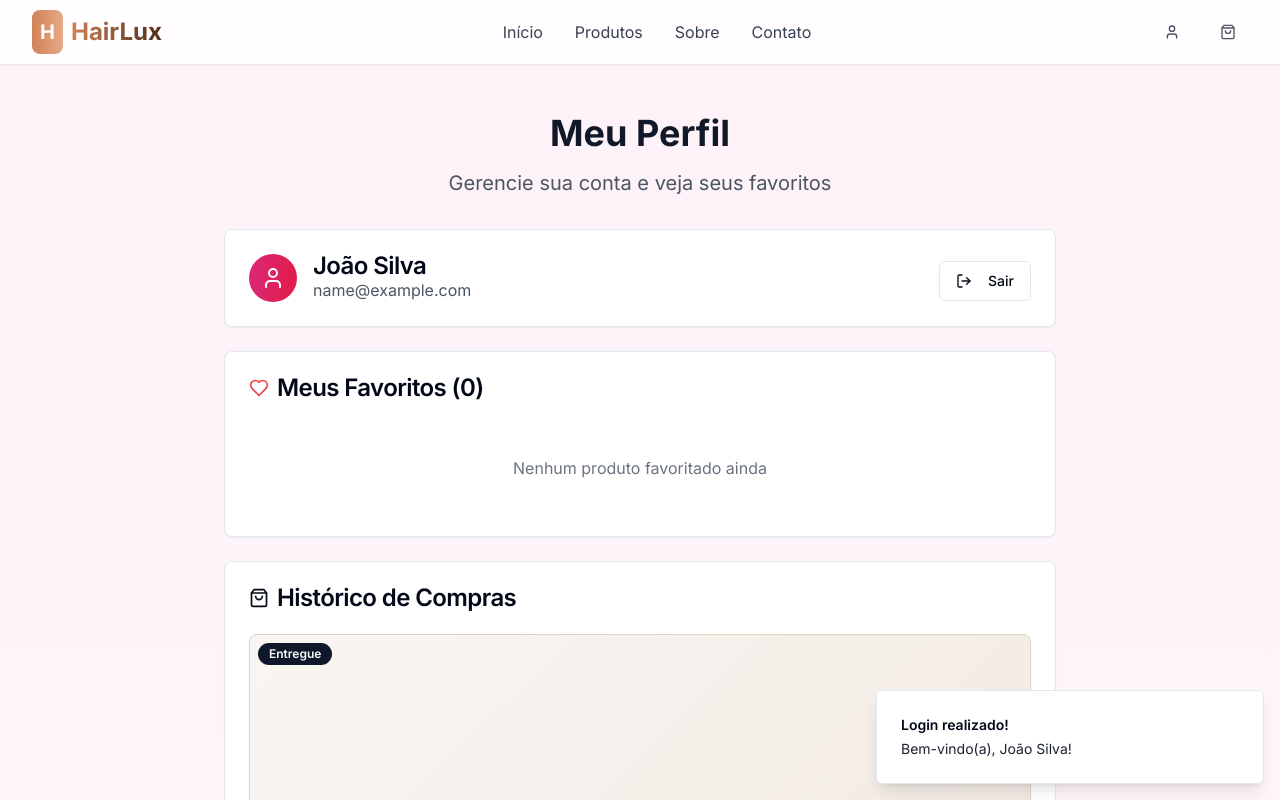
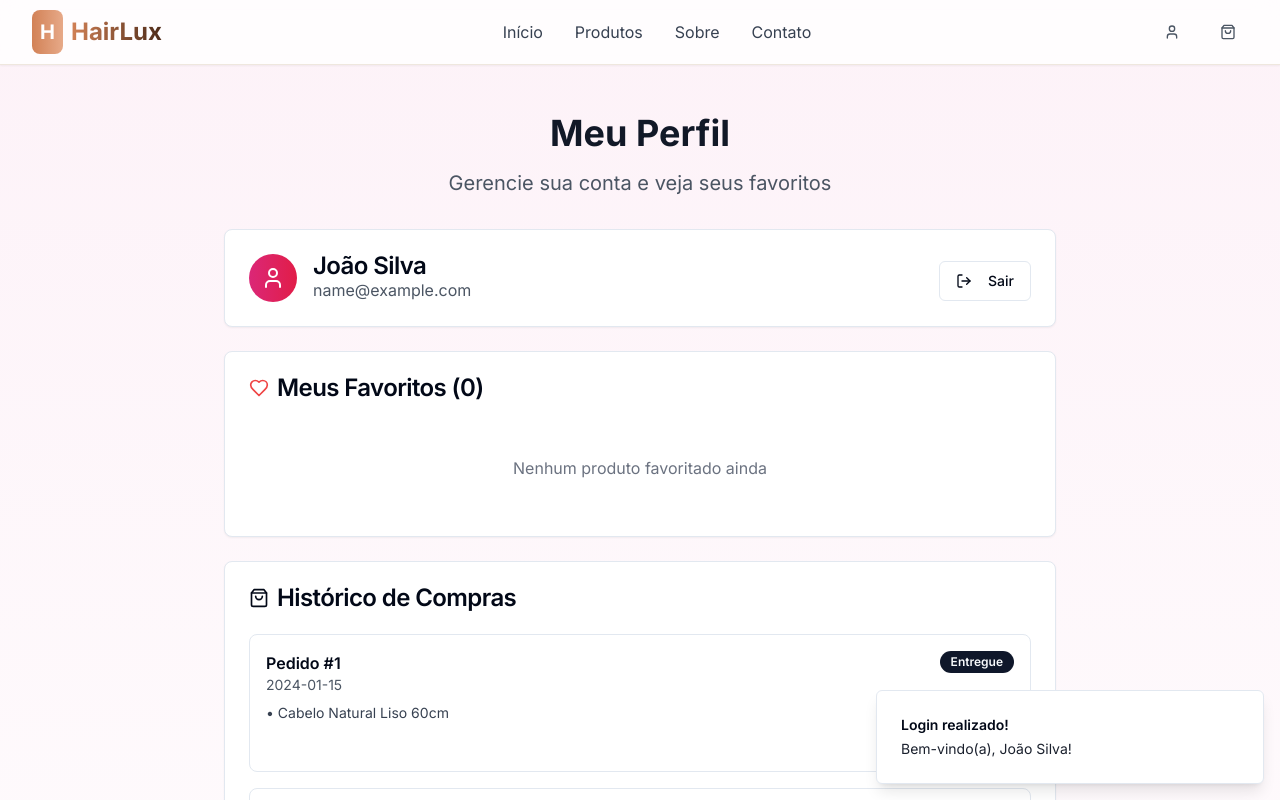
Before and after one commit to HenriqueGSena/curl-commerce-hub, a React (Vite) app: page /perfil in a window 1280 px wide. Both pictures are taken after typing "name@example.com", "Sample123" into the empty fields and a click on the button "Entrar". Shown: the top 800 px of the page. Built offline with nearby package versions, Linux system fonts and the light colour scheme.

Commit message:
Reverted to commit f8bab77f5e4a688389564cff04f2110044692bde

```diff
--- a/src/components/auth/UserProfile.tsx
+++ b/src/components/auth/UserProfile.tsx
@@ -4,7 +4,6 @@ import { Button } from "@/components/ui/button";
 import { Badge } from "@/components/ui/badge";
 import { User, ShoppingBag, LogOut } from "lucide-react";
 import { FavoritesList } from "./FavoritesList";
-import { GenericCard } from "@/components/ui/GenericCard";
 
 interface UserData {
   id: number;
@@ -60,41 +59,28 @@ export const UserProfile = ({ user, onLogout }: UserProfileProps) => {
               Nenhuma compra realizada ainda
             </p>
           ) : (
-            <div className="grid gap-4">
-              {user.purchaseHistory.map((order) => {
-                // Simulando imagens para os produtos do pedido
-                const orderImages = [
-                  "/placeholder.svg",
-                  "/placeholder.svg",
-                  "/placeholder.svg"
-                ].slice(0, Math.min(order.items.length, 3));
-
-                const cardData = {
-                  id: order.id.toString(),
-                  title: `Pedido #${order.id}`,
-                  subtitle: order.date,
-                  price: order.total,
-                  images: orderImages,
-                  category: order.status,
-                  badge: {
-                    text: order.status,
-                    variant: (order.status === "Entregue" ? "default" : "secondary") as "default" | "secondary" | "destructive" | "outline"
-                  },
-                  description: order.items.join(" • ")
-                };
-
-                return (
-                  <GenericCard
-                    key={order.id}
-                    data={cardData}
-                    variant="content"
-                    size="none"
-                    showActions={false}
-                    showRating={false}
-                    className="w-full"
-                  />
-                );
-              })}
+            <div className="space-y-4">
+              {user.purchaseHistory.map((order) => (
+                <div key={order.id} className="border rounded-lg p-4">
+                  <div className="flex justify-between items-start mb-2">
+                    <div>
+                      <p className="font-semibold">Pedido #{order.id}</p>
+                      <p className="text-sm text-gray-600">{order.date}</p>
+                    </div>
+                    <Badge variant={order.status === "Entregue" ? "default" : "secondary"}>
+                      {order.status}
+                    </Badge>
+                  </div>
+                  <div className="space-y-1">
+                    {order.items.map((item, index) => (
+                      <p key={index} className="text-sm text-gray-700">• {item}</p>
+                    ))}
+                  </div>
+                  <p className="font-bold text-right mt-2">
+                    Total: R$ {order.total.toFixed(2)}
+                  </p>
+                </div>
+              ))}
             </div>
           )}
         </CardContent>
```
